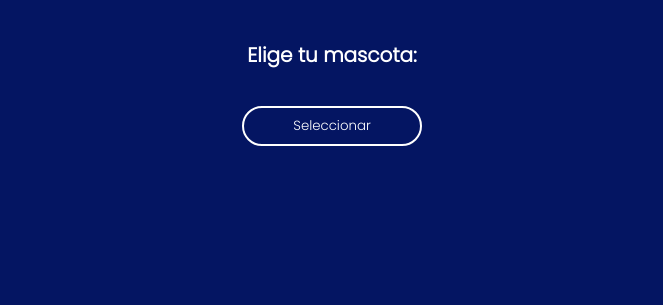
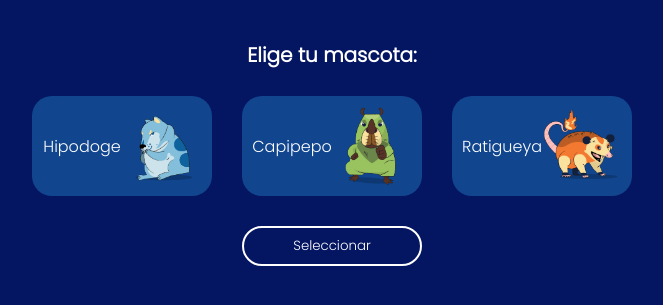
Before and after one commit to Chavira-cloud/mokepon, a plain HTML site: page index.html in a window 1280 px wide. Shown: the part 77-382 px from the top of the page, without its empty margins (308-971 px from the left). Drawn offline with Linux system fonts and the light colour scheme.

Commit message:
Avance 27-Dic-23

```diff
--- a/js/mokepon.js
+++ b/js/mokepon.js
@@ -9,9 +9,9 @@ const botonTierra = document.getElementById('btn-tierra')
 
 //Variables Función seleccionarMascotaJugador
 const sectionSeleccionarMascota= document.getElementById('mascotas')
-const  inputHipodoge = document.getElementById('hipodoge')
-const  inputcapipepo = document.getElementById('capipepo')
-const  inputRatigueya = document.getElementById('ratigueya')
+const  inputHipodoge = document.getElementById('Hipodoge')
+const  inputCapipepo = document.getElementById('Capipepo')
+const  inputRatigueya = document.getElementById('Ratigueya')
 const spanMascotaJugador = document.getElementById('mascota-jugador')
 
 //Variables Función seleccionarMascotaJugador
@@ -25,6 +25,8 @@ const spanVidasEnemigo= document.getElementById('vidas-enemigo')
 const seccionMensaje= document.getElementById('resultado')
 const ataquesDelJugador= document.getElementById('ataquesDelJugador')
 const ataquesDelEnemigo= document.getElementById('ataquesDelEnemigo')
+
+const contenedorTarjetas = document.getElementById('contenedorTarjetas')
 
 let mokepones = []
 let ataqueJugador
@@ -95,9 +97,10 @@ function iniciarJuego (){
         <input type="radio" name="mascota" id=${Mokepon.nombre}/>
         <label class="tareta-de-moepon" for=${Mokepon.nombre}>
             <p>${Mokepon.nombre}</p>
-            <img src=${Mokepon.foto} alt="imagen de mokepon hipodoge">
+            <img src=${Mokepon.foto} alt="imagen de mokepon ${Mokepon.nombre}">
         </label>
         `
+        contenedorTarjetas.innerHTML += opcionDeMokepones
     })
 
     botonMascotaJugador.addEventListener('click', seleccionarMascotaJugador)
@@ -115,7 +118,7 @@ function seleccionarMascotaJugador(){
 
     if(inputHipodoge.checked){
         spanMascotaJugador.innerHTML ="Hipodoge"
-    } else if (inputcapipepo.checked){
+    } else if (inputCapipepo.checked){
         spanMascotaJugador.innerHTML ="Capipepo"
     }else if (inputRatigueya.checked){
         spanMascotaJugador.innerHTML ="Ratigueya"
```
Also changed, not shown: index.html (line endings or trailing spaces).
